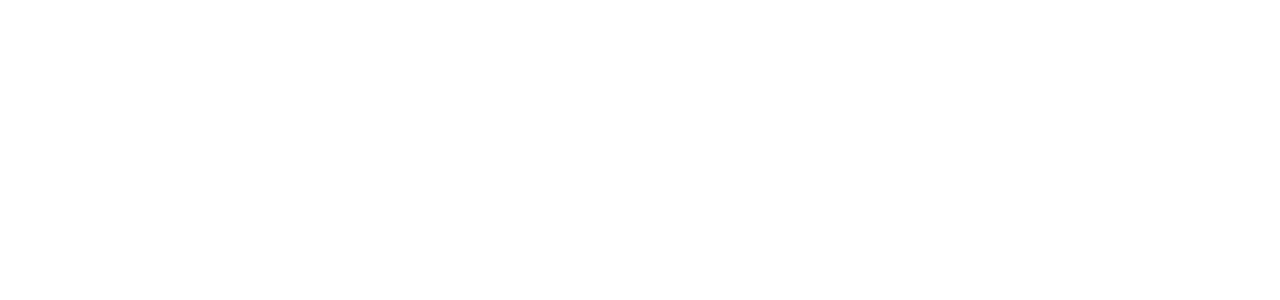
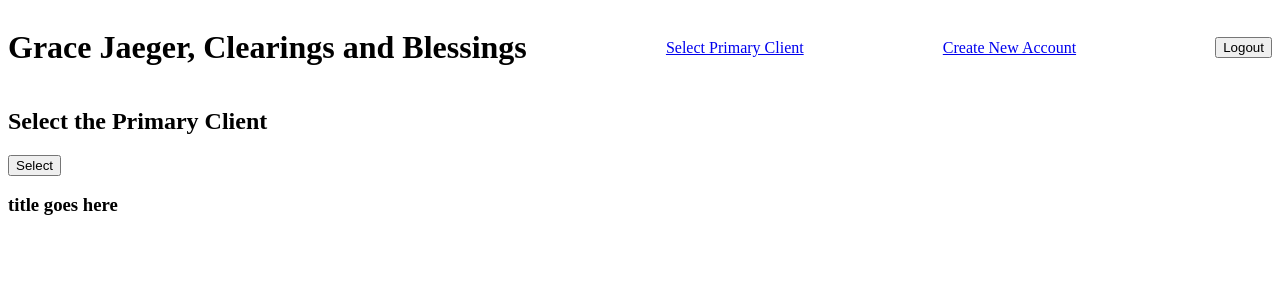
Before and after one commit to jrsossaman/gj-clearings-and-blessings, a Django app: page /admin_prev_client_sessions in a window 1280 px wide. Before the commit the part shown is empty. Shown: the top 300 px of the page. Run offline with Django 5.2, Linux system fonts and the light colour scheme; some libraries are stand-ins or nearby versions.

Commit message:
Lots-o'-changes -- session_sheet, prev_client_sessions, views, settings, urls

```diff
--- a/app/forms.py
+++ b/app/forms.py
@@ -74,7 +74,10 @@ class ClientSelectForm(forms.Form):
     client = forms.ModelChoiceField(
         queryset=Client.objects.filter(is_user=True),
         empty_label="Select a client",
-        required=True
+        required=True,
+        widget=forms.Select(attrs={
+            'class': 'select2'
+        })
     )
 
 
--- a/app/models.py
+++ b/app/models.py
@@ -26,6 +26,9 @@ class Client(models.Model):
     last_name=models.CharField(max_length=20, null=True)
     email=models.EmailField(blank=True, null=True, unique=True)
     is_user=models.BooleanField(default=False, editable=False)
+
+    def __str__(self):
+        return f"{self.first_name} {self.last_name}"
 
     def save(self, *args, **kwargs):
         if not self.pk:
--- a/app/templates/admin_client_overview.html
+++ b/app/templates/admin_client_overview.html
@@ -1,5 +1,5 @@
 {% extends "admin_dashboard.html" %}
 
 {% block content %}
-<p>Hello from inside the inner block content.</p>
+<h3>Welcome to client overview for {{ selected_client.first_name }} {{ selected_client.last_name }}.</h3>
 {% endblock %}
--- a/app/templates/admin_dashboard.html
+++ b/app/templates/admin_dashboard.html
@@ -3,14 +3,14 @@
 <head>
     <meta charset="UTF-8">
     <meta name="viewport" content="width=device-width, initial-scale=1.0">
-    <title>Admin Dash</title>
+    <title>Admin Home</title>
     <link href="https://cdn.jsdelivr.net/npm/select2@4.1.0-rc.0/dist/css/select2.min.css" rel="stylesheet" />
 </head>
 <body>
     <header style="display: flex; justify-content: space-between; align-items: center;">
         <h1>Grace Jaeger, Clearings and Blessings</h1>
 
-        <a href="{% url 'admin_dashboard' %}">Select Primary Client</a>
+        <a href="{% url 'reset_client_selection' %}">Select Primary Client</a>
         <a href="{% url 'admin_create_user' %}">Create New Account</a>
         <button type="submit">Logout</button>
     </header>
@@ -19,7 +19,7 @@
     <main>
         {% if selected_client %}
             <div class="secondary_navbar">
-                <h3>{{ selected_client.name }}</h3>
+                <h3>{{ selected_client.first_name }} {{selected_client.last_name }}</h3>
                 <a href="{% url 'admin_client_overview' %}">Overview</a>
                 <a href="{% url 'admin_new_session_sheet' %}">New Session</a>
                 <a href="{% url 'admin_prev_client_sessions' %}">Previous Sessions</a>
--- a/app/templates/admin_prev_client_sessions.html
+++ b/app/templates/admin_prev_client_sessions.html
@@ -0,0 +1,13 @@
+{% extends "admin_dashboard.html" %}
+
+{% block content %}
+
+<h3>title goes here</h3>
+
+{% comment %}
+
+LEFT OFF HERE
+
+{% endcomment %}
+
+{% endblock %}
--- a/app/views.py
+++ b/app/views.py
@@ -56,17 +56,6 @@ def session_sheet_detail(request, pk):
 def is_admin(user):
     return user.is_superuser
 
-#@login_required
-#@user_passes_test(is_admin)
-def admin_dashboard(request):
-    form = ClientSelectForm()
-    selected_client = None
-    if request.method == "POST":
-        form = ClientSelectForm(request.POST)
-        if form.is_valid():
-            selected_client = form.cleaned_data["client"]
-    return render(request, "admin_dashboard.html", {"form": form, "selected_client": selected_client})
-
 
 User = get_user_model()
 #@login_required
@@ -116,13 +105,61 @@ def admin_user_creation(request):
 
 #@login_required
 #@user_passes_test(is_admin)
+def admin_dashboard(request):
+    selected_client = None
+    selected_client_id = request.session.get('selected_client')  # Get client ID from session
+
+    if selected_client_id:
+        try:
+            selected_client = Client.objects.get(id=selected_client_id)  # Fetch the client object
+        except Client.DoesNotExist:
+            selected_client = None  # In case the client is deleted or invalid
+
+    if request.method == "POST":
+        form = ClientSelectForm(request.POST)
+        if form.is_valid():
+            selected_client = form.cleaned_data["client"]
+            request.session['selected_client'] = selected_client.id  # Store client ID in session
+            return redirect('admin_dashboard')  # Reload to reflect the new selection
+    else:
+        # If there's a selected client, initialize the form with that client object
+        form = ClientSelectForm(initial={'client': selected_client}) if selected_client else ClientSelectForm()
+
+    return render(request, "admin_dashboard.html", {"form": form, "selected_client": selected_client})
+#    form = ClientSelectForm()
+#    selected_client = None
+#    if request.method == "POST":
+#        form = ClientSelectForm(request.POST)
+#        if form.is_valid():
+#            selected_client = form.cleaned_data["client"]
+#            request.session['selected_client'] = selected_client.id
+#            return redirect('admin_dashboard')
+#
+#    selected_client_id = request.session.get('selected_client')
+#    if selected_client_id:
+#        selected_client = Client.objects.get(id=selected_client_id)
+#
+#    return render(request, "admin_dashboard.html", {"form": form, "selected_client": selected_client})
+
+
+#@login_required
+#@user_passes_test(is_admin)
 def admin_client_overview(request):
-    return render(request, 'admin_client_overview.html')
+    selected_client = None
+    selected_client_id = request.session.get('selected_client', None)
+    if selected_client_id:
+        selected_client = Client.objects.get(id=selected_client_id)
+    return render(request, 'admin_client_overview.html', {'selected_client': selected_client})
 
 
 #@login_required
 #@user_passes_test(is_admin)
 def create_session_sheet(request):
+    selected_client = None
+    selected_client_id = request.session.get('selected_client', None)
+    if selected_client_id:
+        selected_client = Client.objects.get(id=selected_client_id)
+
     if request.method == 'POST':
         form = SessionSheetForm(request.POST)
         if form.is_valid():
@@ -132,7 +169,7 @@ def create_session_sheet(request):
     else:
         form = SessionSheetForm()
 
-    return render(request, 'admin_new_session_sheet.html', {'form': form})
+    return render(request, 'admin_new_session_sheet.html', {'form': form, 'selected_client': selected_client})
 
 
 #@login_required
@@ -151,3 +188,9 @@ def update_client_account(request):
 #@user_passes_test(is_admin)
 def delete_user_profile(request):
     return render(request, 'admin_delete_user_profile.html')
+
+
+def reset_client_selection(request):
+    if 'selected_client' in request.session:
+        del request.session['selected_client']
+    return redirect('admin_dashboard')
--- a/config/settings.py
+++ b/config/settings.py
@@ -49,6 +49,11 @@ MIDDLEWARE = [
     "django.contrib.messages.middleware.MessageMiddleware",
     "django.middleware.clickjacking.XFrameOptionsMiddleware",
 ]
+
+SESSION_ENGINE = "django.contrib.sessions.backends.db"
+
+SESSION_COOKIE_AGE = 3600 # reset to longer to accommodate Grace's working time.
+SESSION_EXPIRE_AT_BROWSER_CLOSE = True
 
 ROOT_URLCONF = "config.urls"
 
--- a/config/urls.py
+++ b/config/urls.py
@@ -23,6 +23,7 @@ import app.views
 urlpatterns = [
     path("", app.views.handle_login, name='login'),
     path("admin_dashboard/", app.views.admin_dashboard, name='admin_dashboard'),
+    path("reset-client-selection/", app.views.reset_client_selection, name='reset_client_selection'),
     path("admin_client_overview/", app.views.admin_client_overview, name='admin_client_overview'),
     path("admin_new_session_sheet", app.views.create_session_sheet, name='admin_new_session_sheet'),
     path("admin_prev_client_sessions", app.views.view_prevs_as_admin, name='admin_prev_client_sessions'),
```
Also changed, not shown: app/templates/admin_new_session_sheet.html (+3 -4 lines), db.sqlite3.
